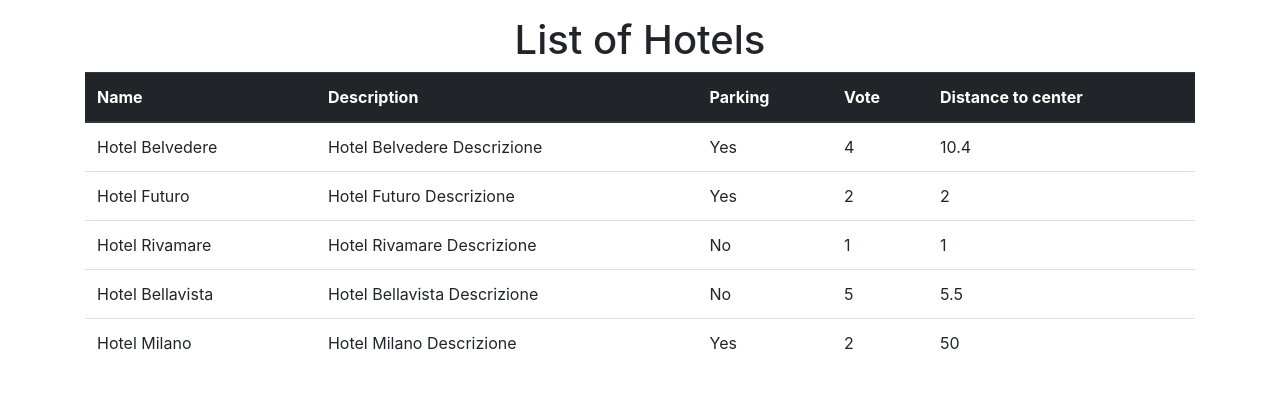
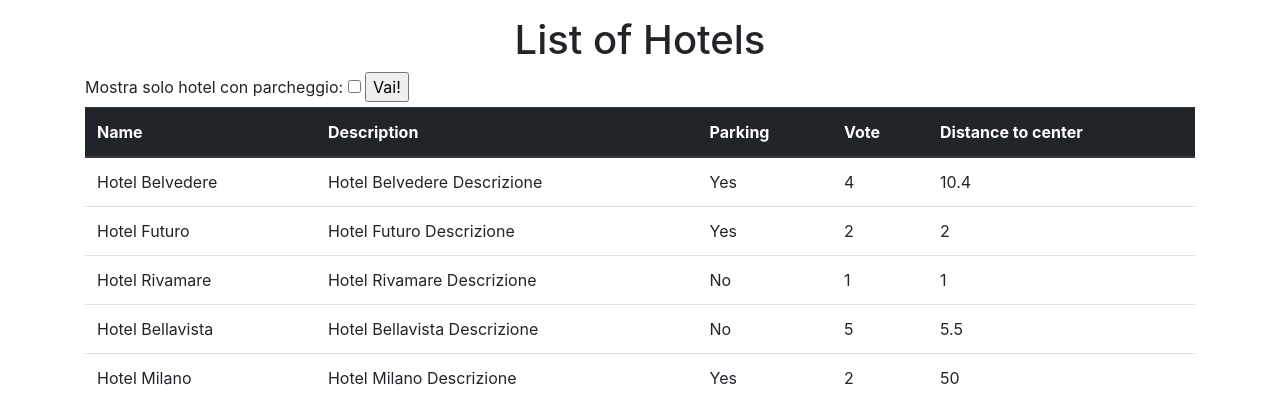
Before and after one commit to VincenzoDiMasi/php-hotel, a PHP site: page / in a window 1280 px wide. Shown: the top 420 px of the page. Run offline with PHP 8.4, Linux system fonts and the light colour scheme.

Commit message:
Add filter parking hotel (Bonus)

```diff
--- a/index.php
+++ b/index.php
@@ -14,6 +14,11 @@
 
 <div class="container mt-3">
   <h1 class="text-center">List of Hotels</h1>
+  <form action="" method="get">
+    <label for="has_parking">Mostra solo hotel con parcheggio:</label>
+    <input type="checkbox" name="has_parking" value="1">
+    <input type="submit" value="Vai!">
+  </form>
   <table class="table">
     <thead class="thead-dark">
       <tr>
@@ -27,9 +32,16 @@
     <tbody>
       <?php
 
-      //Riporto l'array di oggetti
+
+        // Verifico se l'utente ha selezionato l'opzione "Mostra solo hotel con parcheggio"
+        if (isset($_GET["has_parking"])) {
+        $HotelsWithParking = true;
+        } else {
+        $HotelsWithParking = false;
+        }
+
+        // Riporto l'array di oggetti
         $hotels = [
-
             [
                 'name' => 'Hotel Belvedere',
                 'description' => 'Hotel Belvedere Descrizione',
@@ -65,12 +77,16 @@
                 'vote' => 2,
                 'distance_to_center' => 50
             ],
-
         ];
 
-    // Genero un foreach che gira sull'arrat hotels
+        // Genero un foreach che gira sull'array hotels
         foreach ($hotels as $hotel) {
-            //Stampo in pagina nella tabella
+        // Se l'utente ha selezionato l'opzione "Mostra solo hotel con parcheggio"
+        // e l'hotel non ha un parcheggio, saltiamo questa iterazione del ciclo
+        if ($HotelsWithParking && !$hotel["parking"]) {
+            continue;
+        }
+        // Stampo in pagina nella tabella
         echo "<tr>";
         echo "<td>" . $hotel["name"] . "</td>";
         echo "<td>" . $hotel["description"] . "</td>";
@@ -79,6 +95,10 @@
         echo "<td>" . $hotel["distance_to_center"] . "</td>";
         echo "</tr>";
         }
+
+
+
+
       ?>
     </tbody>
   </table>
```
Lines whose indentation alone changed are shown as unchanged.
